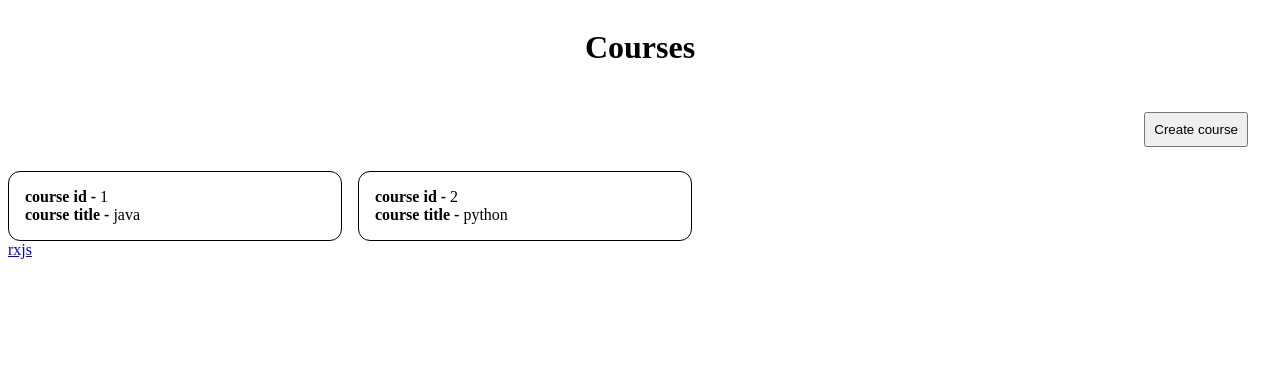
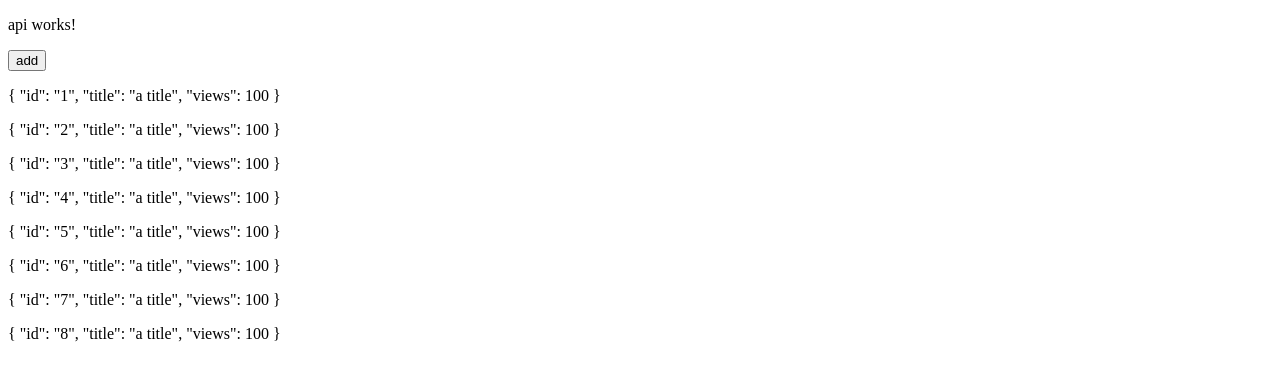
Before and after one commit to Tanish2k9/Angular_Learning, an Angular app: page /course in a window 1280 px wide. Shown: the top 380 px of the page. Built offline with nearby package versions, Linux system fonts and the light colour scheme; data requests are answered from the project's data file.

Commit message:
httpClient introduction

```diff
--- /dev/null
+++ b/db.json
@@ -0,0 +1,59 @@
+{
+  "posts": [
+    {
+      "id": "1",
+      "title": "a title",
+      "views": 100
+    },
+    {
+      "id": "2",
+      "title": "a title",
+      "views": 100
+    },
+    {
+      "id": "3",
+      "title": "a title",
+      "views": 100
+    },
+    {
+      "id": "4",
+      "title": "a title",
+      "views": 100
+    },
+    {
+      "id": "5",
+      "title": "a title",
+      "views": 100
+    },
+    {
+      "id": "6",
+      "title": "a title",
+      "views": 100
+    },
+    {
+      "id": "7",
+      "title": "a title",
+      "views": 100
+    },
+    {
+      "id": "8",
+      "title": "a title",
+      "views": 100
+    }
+  ],
+  "comments": [
+    {
+      "id": "1",
+      "text": "a comment about post 1",
+      "postId": "1"
+    },
+    {
+      "id": "2",
+      "text": "another comment about post 1",
+      "postId": "1"
+    }
+  ],
+  "profile": {
+    "name": "typicode"
+  }
+}
--- a/package.json
+++ b/package.json
@@ -17,6 +17,7 @@
     "@angular/platform-browser": "^19.2.0",
     "@angular/platform-browser-dynamic": "^19.2.0",
     "@angular/router": "^19.2.0",
+    "json-server": "^1.0.0-beta.3",
     "rxjs": "~7.8.0",
     "tslib": "^2.3.0",
     "zone.js": "~0.15.0"
--- /dev/null
+++ b/src/app/api/api.component.html
@@ -0,0 +1,11 @@
+<p>api works!</p>
+
+
+<button (click)="onSubmit()" >add</button>
+
+
+<div *ngFor="let post of posts; let i = index">
+<p>{{post | json}}</p>
+
+
+</div>
--- /dev/null
+++ b/src/app/api/api.component.ts
@@ -0,0 +1,39 @@
+import { CommonModule } from '@angular/common';
+import { HttpClient } from '@angular/common/http';
+import { Component, inject, OnInit } from '@angular/core';
+
+@Component({
+  selector: 'app-api',
+  imports: [CommonModule],
+  templateUrl: './api.component.html',
+  styleUrl: './api.component.css'
+})
+export class ApiComponent implements OnInit {
+
+  posts:any[]=[];
+
+  ngOnInit(): void {
+    this.getPost().subscribe((data:any)=>{this.posts = data})
+  }
+  http = inject(HttpClient);
+
+  getPost(){
+    return this.http.get("http://localhost:3000/posts");
+  }
+
+
+  onSubmit(){
+    let idn = this.posts?.length + 1;
+
+    const id = idn.toString();
+
+    const payload = { "id": id, "title": "a title", "views": 100 };
+
+    this.http.post("http://localhost:3000/posts",payload).subscribe((data)=>{
+      console.log(data);
+    })
+
+    this.getPost().subscribe((data:any)=>this.posts = data);
+  }
+
+}
--- a/src/app/app.component.html
+++ b/src/app/app.component.html
@@ -13,11 +13,11 @@
     -->
 
 
-<router-outlet></router-outlet>
+<!-- <router-outlet></router-outlet>  -->
 
 
 
-<a [routerLink]="['/rxjs']"   >rxjs</a>
+<!-- <a [routerLink]="['/rxjs']"   >rxjs</a> -->
     <!-- <a [routerLink]="['/course']" routerLinkActive="hide"  >Course</a> -->
 
     <!-- {{birthdate | date:'dd/MM/yyyy'}}<br/>
@@ -46,3 +46,6 @@
     <!-- <app-change-detection></app-change-detection> -->
 
 </div>
+
+
+<app-api></app-api>
--- a/src/app/app.component.ts
+++ b/src/app/app.component.ts
@@ -11,6 +11,7 @@ import { TemplateDrivenFormComponent } from "./template-driven-form/template-dri
 import { ReactiveFormComponent } from "./reactive-form/reactive-form.component";
 import { RoughService } from './rough.service';
 import { ChangeDetectionComponent } from "./change-detection/change-detection.component";
+import { ApiComponent } from "./api/api.component";
 
 
 
@@ -19,7 +20,7 @@ import { ChangeDetectionComponent } from "./change-detection/change-detection.co
   selector: 'app-root',
   templateUrl: './app.component.html',
   styleUrl: './app.component.css',
-  imports: [RouterModule, CommonModule, ReactiveFormComponent, ChangeDetectionComponent]
+  imports: [RouterModule, CommonModule, ReactiveFormComponent, ChangeDetectionComponent, ApiComponent]
 })
 export class AppComponent {
   title = 'angular_learning';
--- a/src/app/app.config.ts
+++ b/src/app/app.config.ts
@@ -3,7 +3,11 @@ import { provideRouter } from '@angular/router';
 
 import { routes } from './app.routes';
 import { TruncatePipe } from './truncate.pipe';
+import { provideHttpClient, withFetch } from '@angular/common/http';
 
 export const appConfig: ApplicationConfig = {
-  providers: [provideZoneChangeDetection({ eventCoalescing: true }), provideRouter(routes),TruncatePipe]
+  providers: [
+    provideZoneChangeDetection({ eventCoalescing: true }),
+    provideHttpClient(withFetch()),
+     provideRouter(routes),TruncatePipe]
 };
```
Also changed, not shown: src/app/api/api.component.css (added), 2 other files (tests, documents, lock files or other folders).
